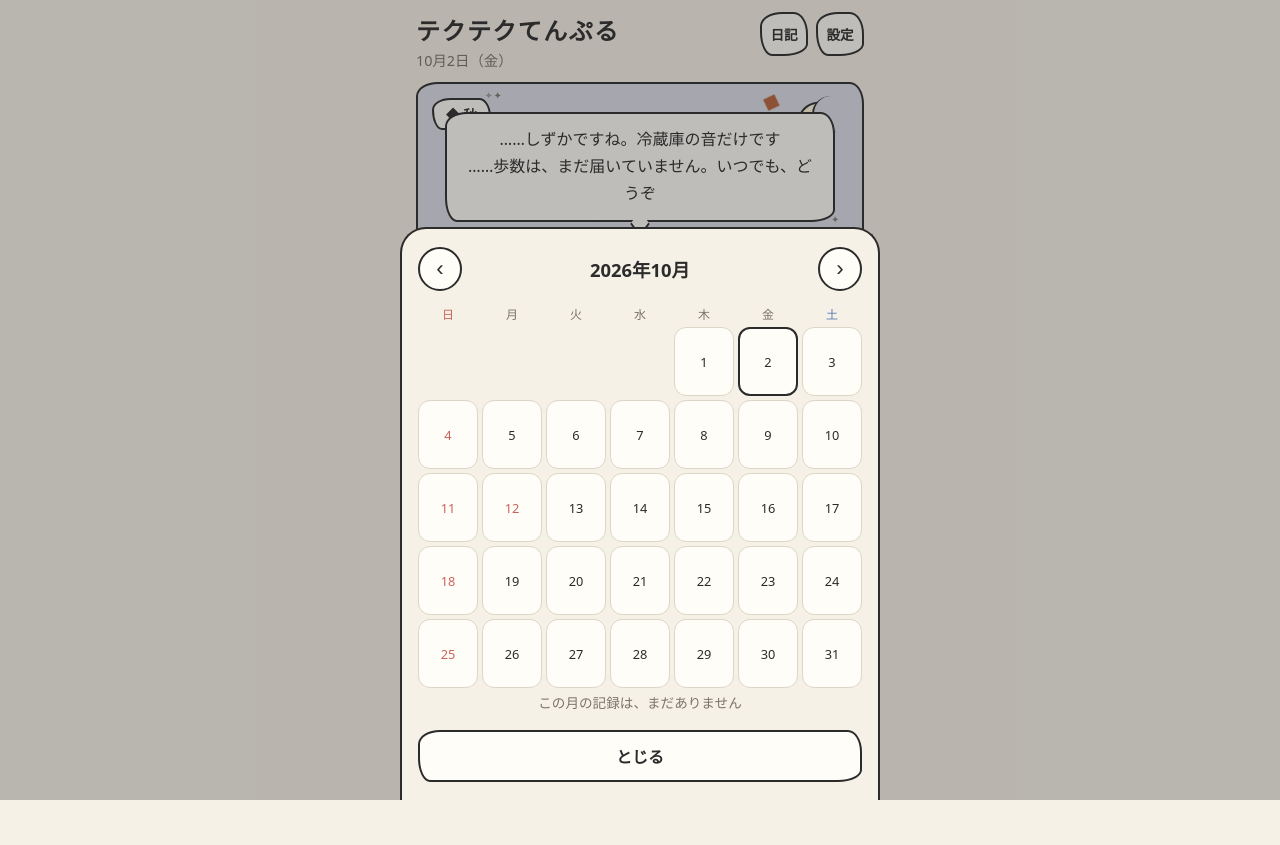
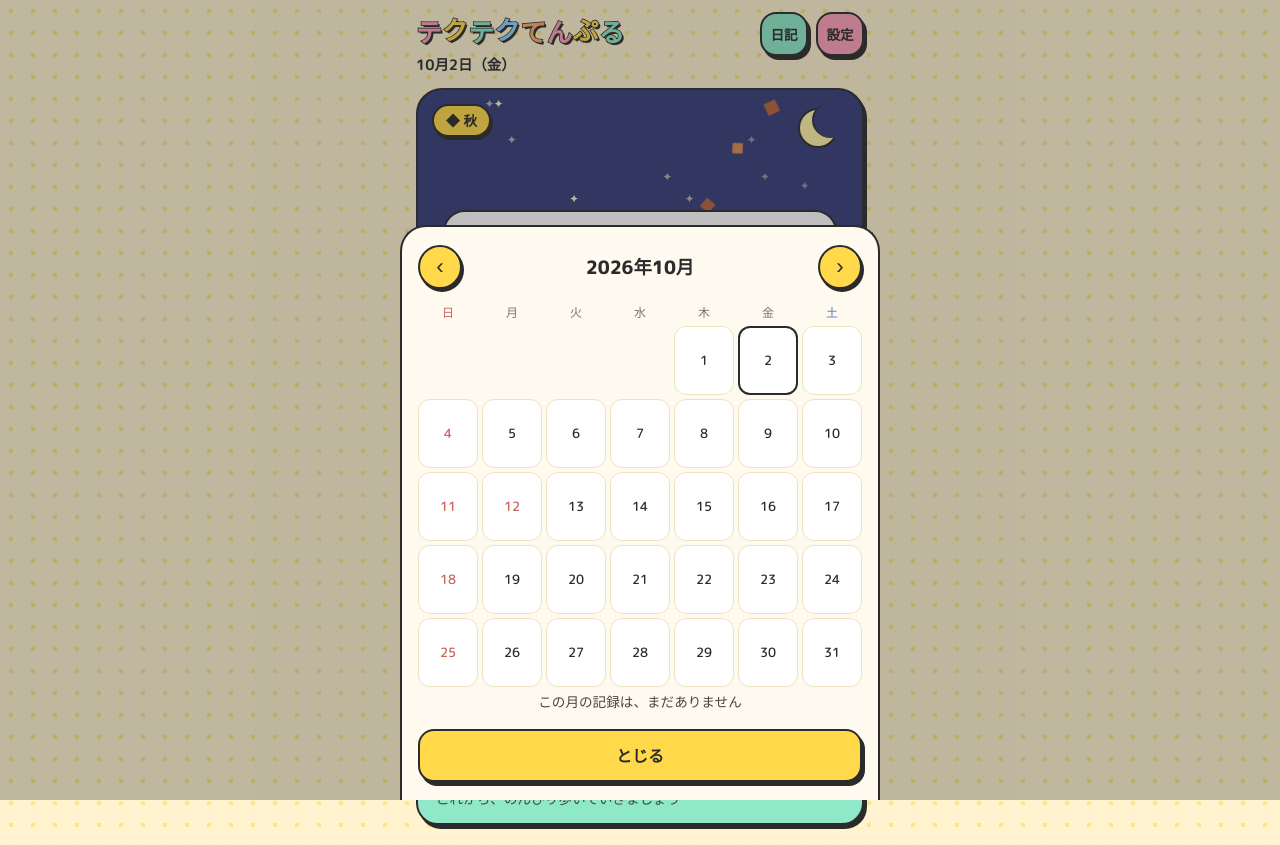
Before and after one commit to acre-iijima/tekuteku-temple, a plain HTML site: page index.html in a window 1280 px wide. Both pictures are taken after a click on the button "日記". Before the commit the page ends 800 px from the top, so only its background shows below. Drawn offline with Linux system fonts and the light colour scheme; a web font is replaced by a local one.

Commit message:
Add files via upload

```diff
--- a/index.html
+++ b/index.html
@@ -4,7 +4,7 @@
   <meta charset="utf-8">
   <meta name="viewport" content="width=device-width, initial-scale=1, viewport-fit=cover">
   <title>テクテクてんぷる</title>
-  <meta name="theme-color" content="#f6f1e7">
+  <meta name="theme-color" content="#fff4cf">
   <meta name="apple-mobile-web-app-capable" content="yes">
   <meta name="mobile-web-app-capable" content="yes">
   <meta name="apple-mobile-web-app-title" content="てんぷる">
@@ -14,14 +14,14 @@
   <link rel="icon" href="icons/icon.svg" type="image/svg+xml">
   <link rel="preconnect" href="https://fonts.googleapis.com">
   <link rel="preconnect" href="https://fonts.gstatic.com" crossorigin>
-  <link href="https://fonts.googleapis.com/css2?family=Klee+One:wght@400;600&family=M+PLUS+Rounded+1c:wght@500;700;800&display=swap" rel="stylesheet">
+  <link href="https://fonts.googleapis.com/css2?family=Klee+One:wght@400;600&family=M+PLUS+Rounded+1c:wght@500;700;800;900&display=swap" rel="stylesheet">
   <link rel="stylesheet" href="style.css">
 </head>
 <body>
   <div id="app">
     <header class="top">
       <div>
-        <h1>テクテクてんぷる</h1>
+        <h1 aria-label="テクテクてんぷる"><span>テ</span><span>ク</span><span>テ</span><span>ク</span><span>て</span><span>ん</span><span>ぷ</span><span>る</span></h1>
         <p class="date" id="dateLabel"></p>
       </div>
       <div class="top-buttons">
--- a/style.css
+++ b/style.css
@@ -260,3 +260,103 @@ hr { border: none; border-top: 2px dashed #d6ccbb; margin: 16px 0; }
 @media (prefers-reduced-motion: reduce) {
   *, *::before, *::after { animation: none !important; }
 }
+
+/* ===== ポップで明るい見た目（上の設定を上書き） ===== */
+:root {
+  --paper: #fff4cf;
+  --card: #ffffff;
+  --accent: #ff8fab;
+  --yellow: #ffd94a;
+  --pink: #ff9fbb;
+  --mint: #8fe8c8;
+  --blue: #8fd0ff;
+  --orange: #ffa95e;
+  --pop: "M PLUS Rounded 1c", "Hiragino Maru Gothic ProN", "Hiragino Sans", system-ui, sans-serif;
+  --pop-shadow: 3px 4px 0 var(--ink);
+  --sketch-radius: 20px;
+}
+body.t-dawn    { --sky: #c8c4ff; }
+body.t-morning { --sky: #ffd6a5; }
+body.t-day     { --sky: #9edcff; }
+body.t-evening { --sky: #ffae8a; }
+body.t-night   { --sky: #4a5aa8; }
+body.t-late    { --sky: #353d7a; }
+body.s-spring { --hill: #b4ec9a; }
+body.s-summer { --hill: #6fdc7a; }
+body.s-autumn { --hill: #ffc56b; }
+body.s-winter { --hill: #ffffff; }
+
+body {
+  font-family: var(--pop);
+  background-color: var(--paper);
+  background-image: radial-gradient(#ffe48a 2.2px, transparent 2.6px);
+  background-size: 22px 22px;
+}
+
+/* タイトル：1文字ずつ色ちがい */
+h1 { font-family: var(--pop); font-weight: 800; font-size: 1.6rem; letter-spacing: 0.02em; }
+h1 span { display: inline-block; -webkit-text-stroke: 1.5px var(--ink); paint-order: stroke fill; text-shadow: 2px 2px 0 var(--ink); }
+h1 span:nth-child(5n+1) { color: var(--pink); }
+h1 span:nth-child(5n+2) { color: var(--yellow); transform: translateY(-2px); }
+h1 span:nth-child(5n+3) { color: var(--mint); }
+h1 span:nth-child(5n+4) { color: var(--blue); transform: translateY(-2px); }
+h1 span:nth-child(5n)   { color: var(--orange); }
+.date { font-weight: 700; color: var(--ink); }
+
+.icon-btn {
+  font-family: var(--pop); font-weight: 800; border-width: 2.5px; border-radius: 16px;
+  box-shadow: var(--pop-shadow);
+}
+#openDiary { background: var(--mint); }
+#openSettings { background: var(--pink); }
+.icon-btn:active, .small:active, .close:active { transform: translate(2px, 3px); box-shadow: 1px 1px 0 var(--ink); }
+
+.stage { border-width: 2.5px; border-radius: 26px; box-shadow: var(--pop-shadow); }
+.ground {
+  left: -15%; right: -15%; bottom: 0; height: 21%;
+  background: var(--hill, #b4ec9a);
+  border-top: 2.5px solid var(--ink);
+  border-radius: 50% 50% 0 0 / 46px 46px 0 0;
+  opacity: 1;
+}
+.cat-btn { margin-bottom: 9%; }
+.sun { background: var(--yellow); width: 46px; height: 46px; border-width: 2.5px; box-shadow: 0 0 0 8px rgba(255, 233, 120, 0.45); }
+.moon { background: #fff3a8; border-width: 2.5px; }
+.star { color: #fff6c2; font-size: 12px; }
+.cloud { border-width: 2.5px; }
+
+.chip {
+  font-family: var(--pop); font-weight: 800; background: var(--yellow);
+  border-width: 2.5px; border-radius: 999px; box-shadow: 2px 3px 0 var(--ink);
+}
+
+.bubble { font-family: var(--hand); border-width: 2.5px; border-radius: 22px; box-shadow: var(--pop-shadow); font-weight: 600; }
+.bubble::after { border-right-width: 2.5px; border-bottom-width: 2.5px; transform: translateX(-50%) rotate(45deg); }
+
+.card { border-width: 2.5px; border-radius: 22px; box-shadow: var(--pop-shadow); }
+.steps-card { background: var(--yellow); }
+.total-card { background: var(--mint); }
+.review-card { background: var(--pink); }
+.card-label { font-weight: 800; color: var(--ink); letter-spacing: 0.04em; }
+.steps, .total { font-family: var(--pop); font-weight: 800; }
+.steps { font-size: 2.8rem; }
+.sub { color: #4a4540; font-weight: 500; }
+.week-bars .bar { background: #fff; border-width: 2.5px; }
+.week-bars .d { color: var(--ink); font-weight: 700; }
+
+.small { font-family: var(--pop); font-weight: 800; border-width: 2.5px; box-shadow: 2px 3px 0 var(--ink); background: var(--pink); }
+.small.ghost { background: var(--blue); }
+.close { font-family: var(--pop); font-weight: 800; background: var(--yellow); border-width: 2.5px; border-radius: 16px; box-shadow: var(--pop-shadow); }
+.nav { background: var(--yellow); border-width: 2.5px; box-shadow: 2px 3px 0 var(--ink); }
+.sheet-inner { background: #fffaf0; border-width: 2.5px; }
+.sheet h2 { font-weight: 800; }
+.day { border-color: #f0e2c0; }
+.day.lv1 { background: #fff1b8; }
+.day.lv2 { background: #ffe066; }
+.day.lv3 { background: #ffc0d0; }
+.day.lv4 { background: #ff9fbb; }
+.day.today { border-width: 2.5px; }
+.toast { font-family: var(--pop); font-weight: 800; background: var(--pink); border-width: 2.5px; border-radius: 999px; box-shadow: var(--pop-shadow); }
+.stage { height: min(64vh, 460px); padding-top: 52px; }
+.bubble { max-width: 94%; font-size: 0.95rem; padding: 10px 16px; }
+.cat-btn { width: min(68vw, 270px); margin-bottom: 7%; }
--- a/sw.js
+++ b/sw.js
@@ -1,5 +1,5 @@
 // 電波がないときも開けるようにするしくみ。ネットにつながるときは常に最新を取りにいく。
-const CACHE = 'tekuteku-temple-v4';
+const CACHE = 'tekuteku-temple-v5';
 const FILES = ['./', 'index.html', 'style.css', 'app.js', 'messages.js', 'holidays.js', 'poses.js', 'manifest.webmanifest', 'icons/icon-180.png'];
 
 self.addEventListener('install', (e) => {
```
Also changed, not shown: icons/icon-180.png, icons/icon-192.png, icons/icon-512.png, icons/icon.svg, manifest.webmanifest.
